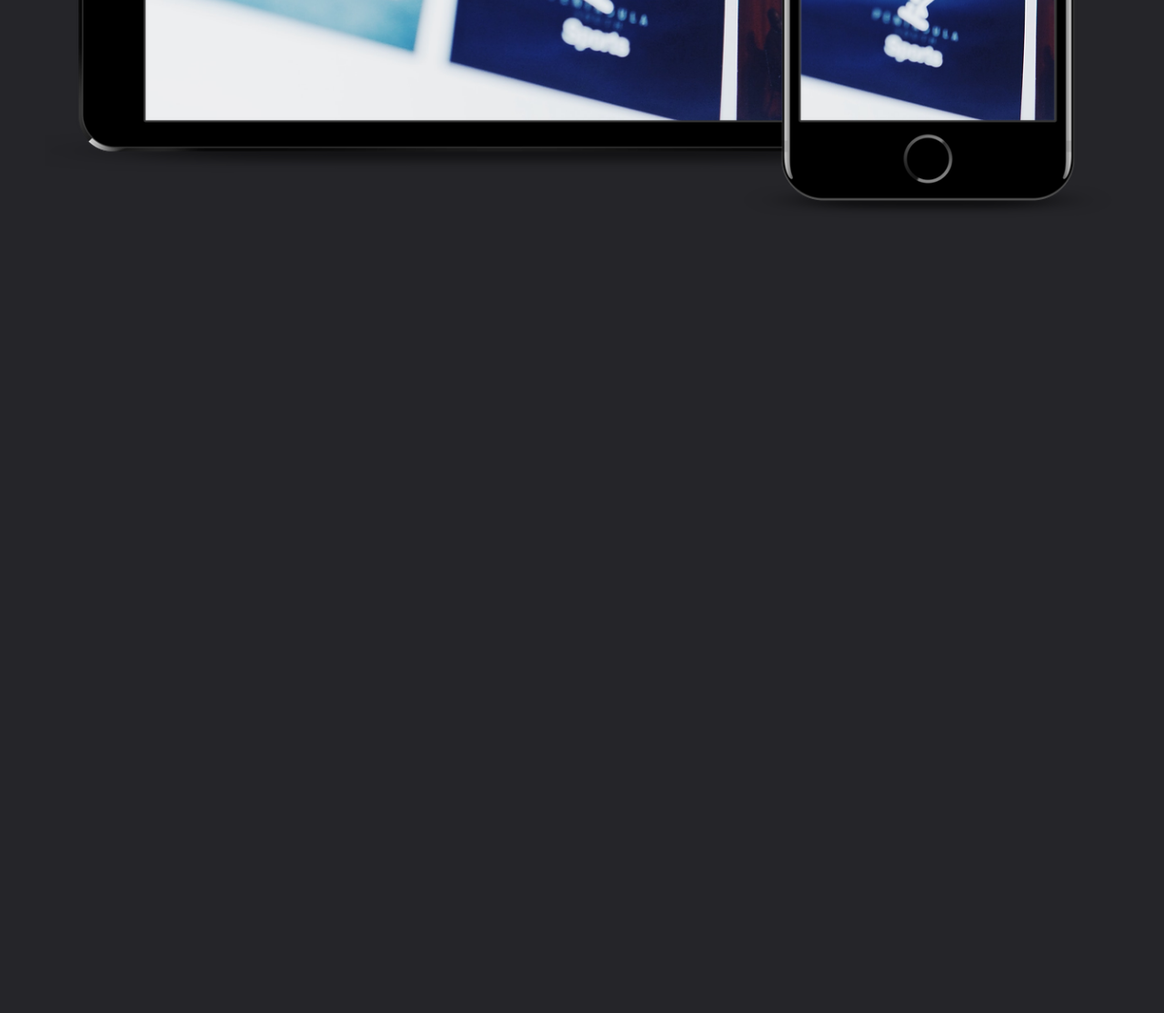
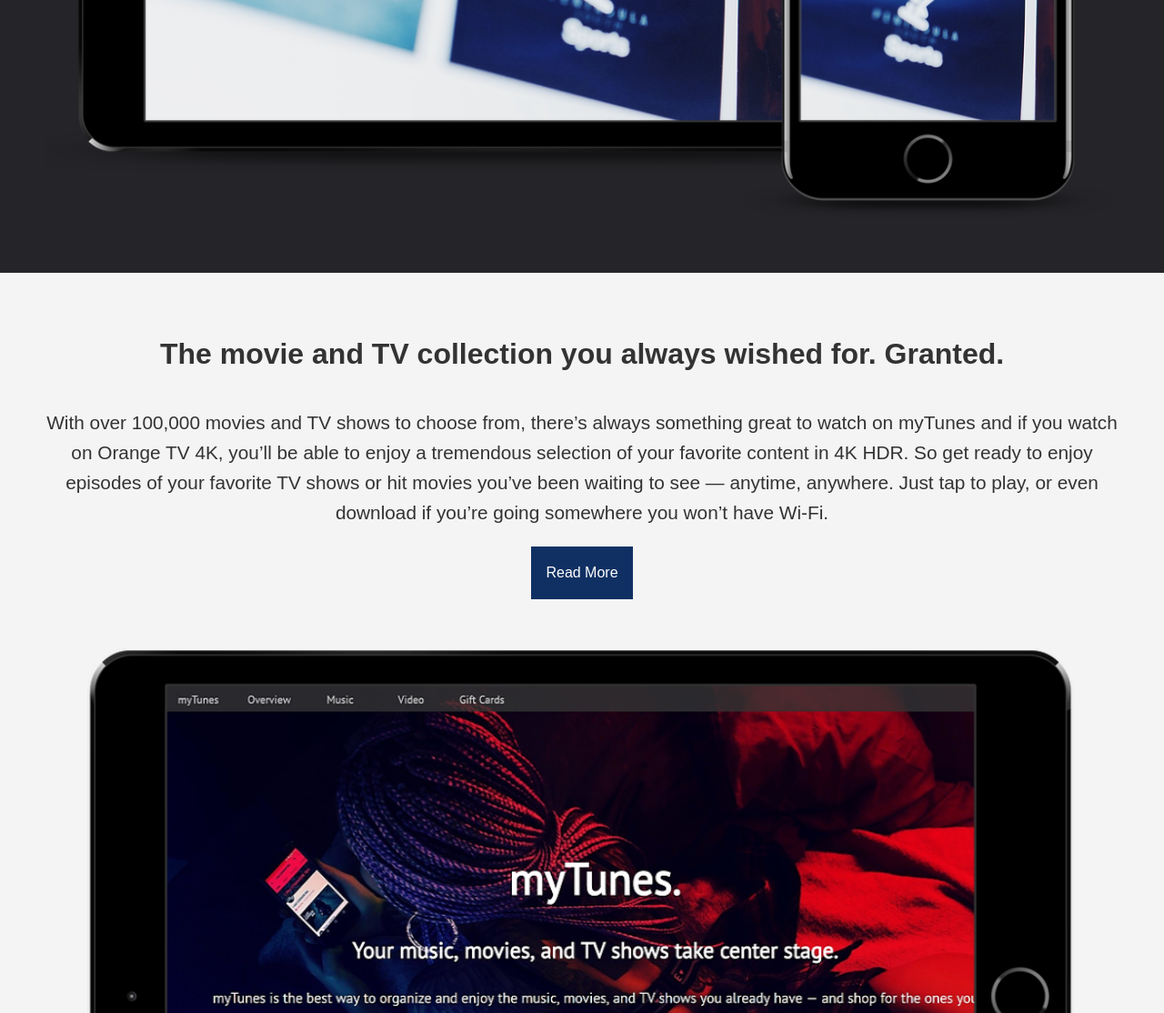
Before and after one commit to ganchoiliev/myTunes, a plain HTML site: page dist/index.html in a window 1280 px wide. Shown: the part 1806-2920 px from the top of the page at 91% size. Before the commit the page ends 2106 px from the top, so only its background shows below. Drawn offline with nearby package versions, Linux system fonts and the light colour scheme.

Commit message:
Work on video section

```diff
--- a/dist/css/style.css
+++ b/dist/css/style.css
@@ -40,29 +40,6 @@
   font-size: 2rem;
 }
 
-/* Buttons */
-.btn {
-  padding: 1rem;
-  color: #fff;
-  display: inline-block;
-}
-
-.btn-primary {
-  background-color: var(--primary-color);
-}
-
-.btn-primary:hover {
-  background: var(--primary-color-hover);
-}
-
-.btn-secondary {
-  background-color: var(--secondary-color);
-}
-
-.btn-secondary:hover {
-  background: var(--secondary-color-hover);
-}
-
 /* Show Case */
 #showcase {
   margin: 0;
@@ -89,6 +66,47 @@
 
 .lead {
   font-size: 1.3rem;
+}
+
+/* Buttons */
+.btn {
+  padding: 1rem;
+  color: #fff;
+  display: inline-block;
+}
+
+.btn-primary {
+  background-color: var(--primary-color);
+}
+
+.btn-primary:hover {
+  background: var(--primary-color-hover);
+}
+
+.btn-secondary {
+  background-color: var(--secondary-color);
+}
+
+.btn-secondary:hover {
+  background: var(--secondary-color-hover);
+}
+
+/* Text Colors */
+.text-primary {
+  color: var(--primary-color);
+}
+
+.text-secondary {
+  color: var(--secondary-color);
+}
+
+.text-light {
+  color: var(--light-color);
+}
+
+.bg-light {
+  background: var(--light-color);
+  color: #333;
 }
 
 .mb {
--- a/dist/index.html
+++ b/dist/index.html
@@ -59,7 +59,24 @@
         <img src="img/mockup1.png" alt="mockup image" />
       </div>
     </section>
+
     <!-- Video Section-->
+    <section id="video" class="section bg-light">
+      <div class="container">
+        <h3>The movie and TV collection you always wished for. Granted.</h3>
+        <p class="lead">
+          With over 100,000 movies and TV shows to choose from, there’s always
+          something great to watch on myTunes and if you watch on Orange TV 4K,
+          you’ll be able to enjoy a tremendous selection of your favorite
+          content in 4K HDR. So get ready to enjoy episodes of your favorite TV
+          shows or hit movies you’ve been waiting to see — anytime, anywhere.
+          Just tap to play, or even download if you’re going somewhere you won’t
+          have Wi-Fi.
+        </p>
+        <a href="#" class="btn btn-secondary">Read More</a>
+        <img src="img/mockup2.png" alt="Image mockup 2" />
+      </div>
+    </section>
 
     <!-- Entertaiment Sectrion-->
 
```
